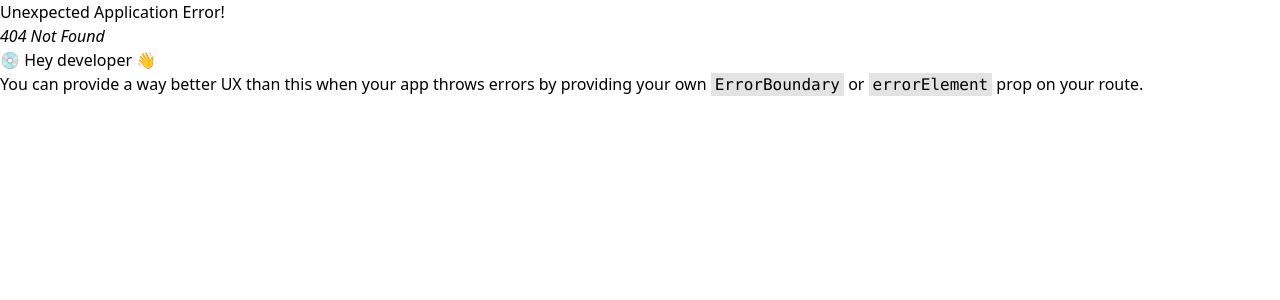
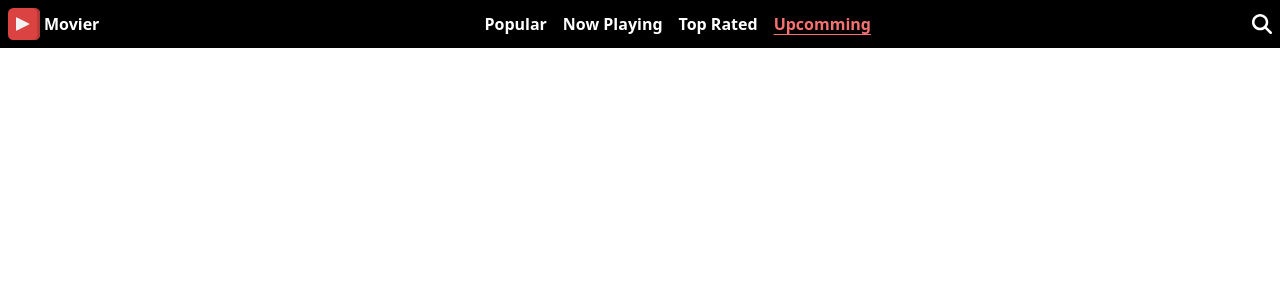
Before and after one commit to MouhamedBourouba/movie-app, a React (Vite) app: page /upcomming in a window 1280 px wide. Before the commit this address had no page. Shown: the top 300 px of the page. Built offline with nearby package versions, Linux system fonts and the light colour scheme.

Commit message:
navbar isActive, refactor

```diff
--- a/src/App.jsx
+++ b/src/App.jsx
@@ -1,10 +1,11 @@
 import { RouterProvider } from 'react-router-dom'
 import { createBrowserRouter } from 'react-router-dom'
-import Home from "./pages/home/home"
-import Search from "./pages/search/search"
-import Details from "./pages/details/details"
 import Navbar from './components/navbar.jsx'
 import { Outlet } from 'react-router-dom'
+import Popular from './pages/Popular.jsx'
+import NowPlaying from './pages/NowPlaying.jsx'
+import TopRated from './pages/TopRated.jsx'
+import Upcomming from './pages/Upcomming.jsx'
 
 const router = createBrowserRouter([
   {
@@ -13,15 +14,19 @@ const router = createBrowserRouter([
     children: [
       {
         path: "/",
-        element: <Home />
+        element: <Popular />
       },
       {
-        path: "/search",
-        element: <Search />,
+        path: "/now-playing",
+        element: <NowPlaying/>,
       },
       {
-        path: "/details",
-        element: <Details />
+        path: "/top-rated",
+        element: <TopRated />
+      },
+      {
+        path: "/upcomming",
+        element: <Upcomming />
       }
     ]
   },
@@ -29,7 +34,7 @@ const router = createBrowserRouter([
 
 const navigationItems = [
   {
-    route: "/popular",
+    route: "/",
     name: "Popular"
   },
   {
--- a/src/components/navbar.jsx
+++ b/src/components/navbar.jsx
@@ -19,7 +19,7 @@ function Navbar({ navigationItems }) {
             key={index}
             to={item.route}
             className={({ isActive }) =>
-              `mr-4 self-center text-base font-semibold max-sm:text-[11px] ${isActive
+              `mr-4 self-center text-base font-semibold max-sm:text-xs ${isActive
                 ? "text-red-400 underline underline-offset-4"
                 : "text-white"
               } transition-all duration-200 ease-in-out hover:text-red-300 hover:underline max-sm:mr-2`
@@ -30,7 +30,7 @@ function Navbar({ navigationItems }) {
         ))}
       </div>
 
-      <div></div>
+      <img className="size-5 mr-2" src="./src/assets/search.svg" />
     </nav>
   );
 }
--- /dev/null
+++ b/src/pages/NowPlaying.jsx
@@ -0,0 +1,9 @@
+function NowPlaying() {
+  return <>
+    <div>
+      <h1 className="bg-black">NowPlaying Page</h1>
+    </div>
+  </>
+}
+
+export default NowPlaying
--- /dev/null
+++ b/src/pages/Popular.jsx
@@ -0,0 +1,9 @@
+function Popular() {
+  return <>
+    <div>
+      <h1 className="bg-black">Popular Page</h1>
+    </div>
+  </>
+}
+
+export default Popular
--- /dev/null
+++ b/src/pages/TopRated.jsx
@@ -0,0 +1,9 @@
+function TopRated() {
+  return <>
+    <div>
+      <h1 className="bg-black">TopRated Page</h1>
+    </div>
+  </>
+}
+
+export default TopRated
--- /dev/null
+++ b/src/pages/Upcomming.jsx
@@ -0,0 +1,9 @@
+function Upcomming() {
+  return <>
+    <div>
+      <h1 className="bg-black">Upcomming Page</h1>
+    </div>
+  </>
+}
+
+export default Upcomming
--- a/src/pages/details/details.jsx
+++ /dev/null
@@ -1,11 +0,0 @@
-import "react"
-
-function Details() {
-  return <>
-    <div>
-      <h1> Details Page </h1>
-    </div>
-  </>
-}
-
-export default Details
--- a/src/pages/home/home.jsx
+++ /dev/null
@@ -1,9 +0,0 @@
-function Home() {
-  return <>
-    <div>
-      <h1 className="bg-black">Home Page</h1>
-    </div>
-  </>
-}
-
-export default Home
--- a/src/pages/search/search.jsx
+++ /dev/null
@@ -1,11 +0,0 @@
-import "react"
-
-function Search() {
-  return <>
-    <div>
-      <h1> Search Page </h1>
-    </div>
-  </>
-}
-
-export default Search
```
Also changed, not shown: src/assets/search.svg (added), src/pages/details/details.module.css (deleted), src/pages/home/home.module.css (deleted), src/pages/search/search.module.css (deleted).
